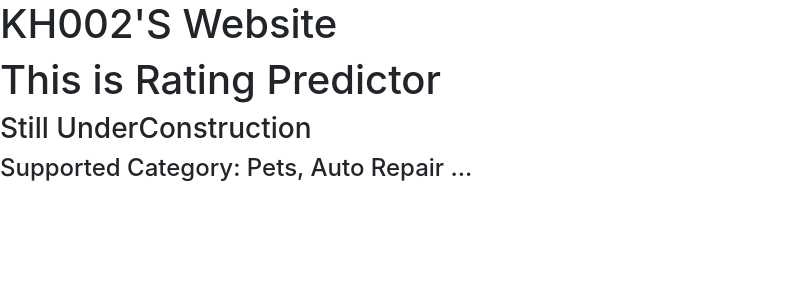
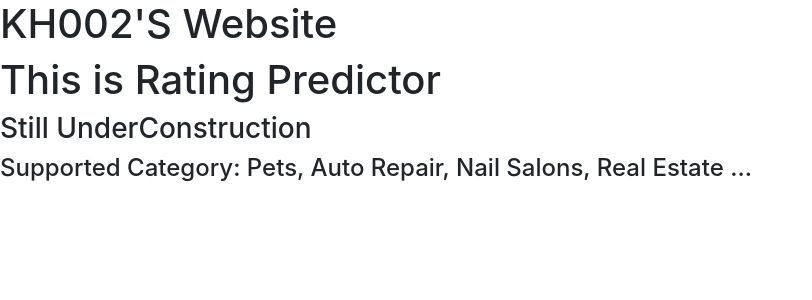
Before and after one commit to KnightHarute/review_predictor, a Flask app: page / in a window 1280 px wide. Shown: the part 56-356 px from the top of the page, without its empty margins (0-812 px from the left). Run offline with Flask 2, Linux system fonts and the light colour scheme; some libraries are stand-ins or nearby versions.

Commit message:
Updated Categories
Updated Categories: Nail Salons, Real Estate

```diff
--- a/templates/index.html
+++ b/templates/index.html
@@ -3,7 +3,7 @@
 {% block content %}
 <h1>This is Rating Predictor</h1>
     <h3>Still UnderConstruction
-    <h4>Supported Category: Pets, Auto Repair ...</h4>
+    <h4>Supported Category: Pets, Auto Repair, Nail Salons, Real Estate ...</h4>
 {% endblock %}
 
 <!--<!DOCTYPE html>-->
--- a/templates/login.html
+++ b/templates/login.html
@@ -10,7 +10,7 @@
         {% endif %}
     {% endwith %}
 <!-- #  means go back to the same page with # -->
-    <h4>Supported Category: Pets, Auto Repair </h4>
+    <h4>Supported Category: Pets, Auto Repair, Nail Salons, Real Estate </h4>
 <form action="#" method="post">
     <label for="cate">Category: </label>
     <p><input type="text" name="cate"/></p>
```
